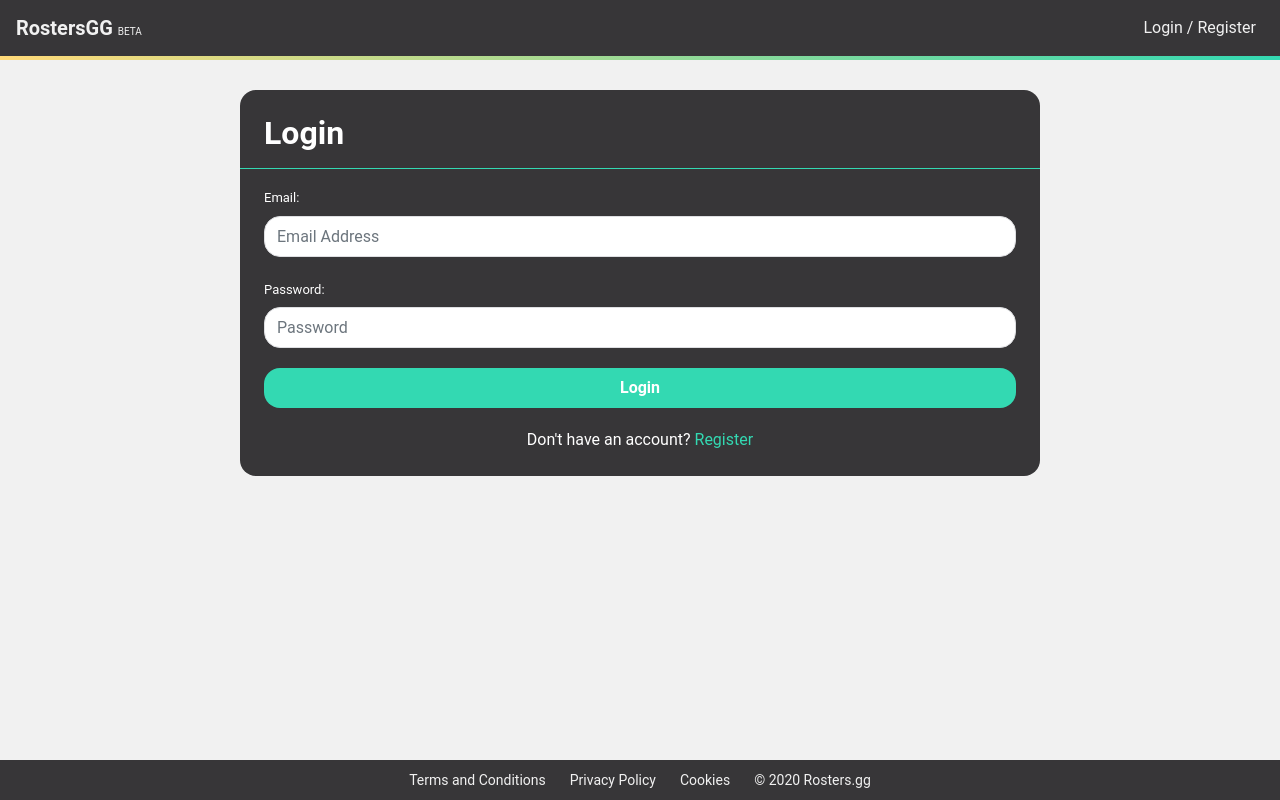
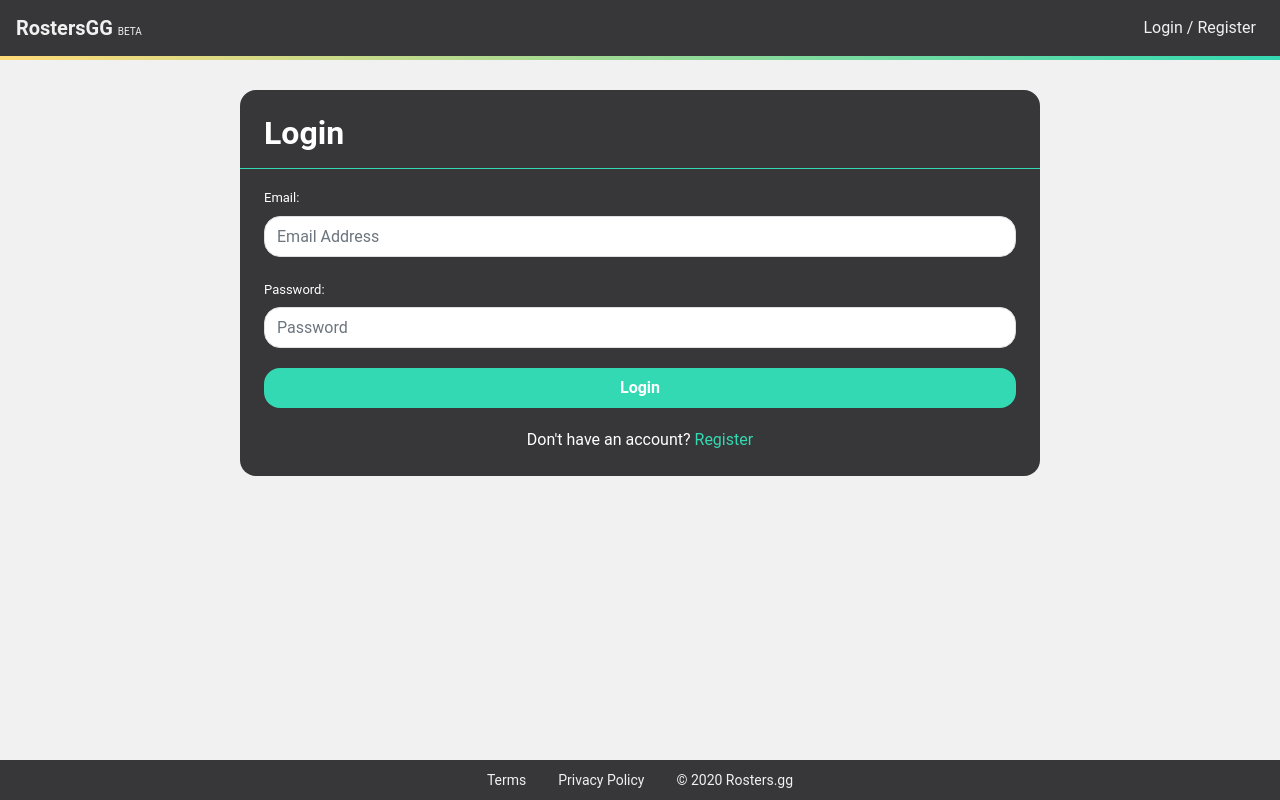
Before and after one commit to Yuanionrings/RostersGG-1, a React (Create React App) app in the folder client/: page /login in a window 1280 px wide. Built offline with nearby package versions, Linux system fonts and the light colour scheme.

Commit message:
Footer style changes

```diff
--- a/client/src/App.css
+++ b/client/src/App.css
@@ -309,7 +309,7 @@ body {
 }
     .footer-bottom a {
         color: #f1f1f1;
-        margin-right: 1.5rem;
+        margin-right: 2rem;
     }
     .footer-bottom p {
         margin: 0px;
--- a/client/src/components/layout/Footer.js
+++ b/client/src/components/layout/Footer.js
@@ -5,9 +5,8 @@ function Footer(){
         <div className='footer'>
             <div className='footer-bottom primary-bg-dark'>
                 <p className='secondary-text-light'>
-                    <a href='https://www.rosters.gg/legal/terms-and-conditions'>Terms and Conditions</a>
+                    <a href='https://www.rosters.gg/legal/terms-and-conditions'>Terms</a>
                     <a href='https://www.rosters.gg/legal/privacy-policy'>Privacy Policy</a>
-                    <a href='https://www.rosters.gg/'>Cookies</a>
                      © 2020 Rosters.gg
                 </p>
             </div>
```
